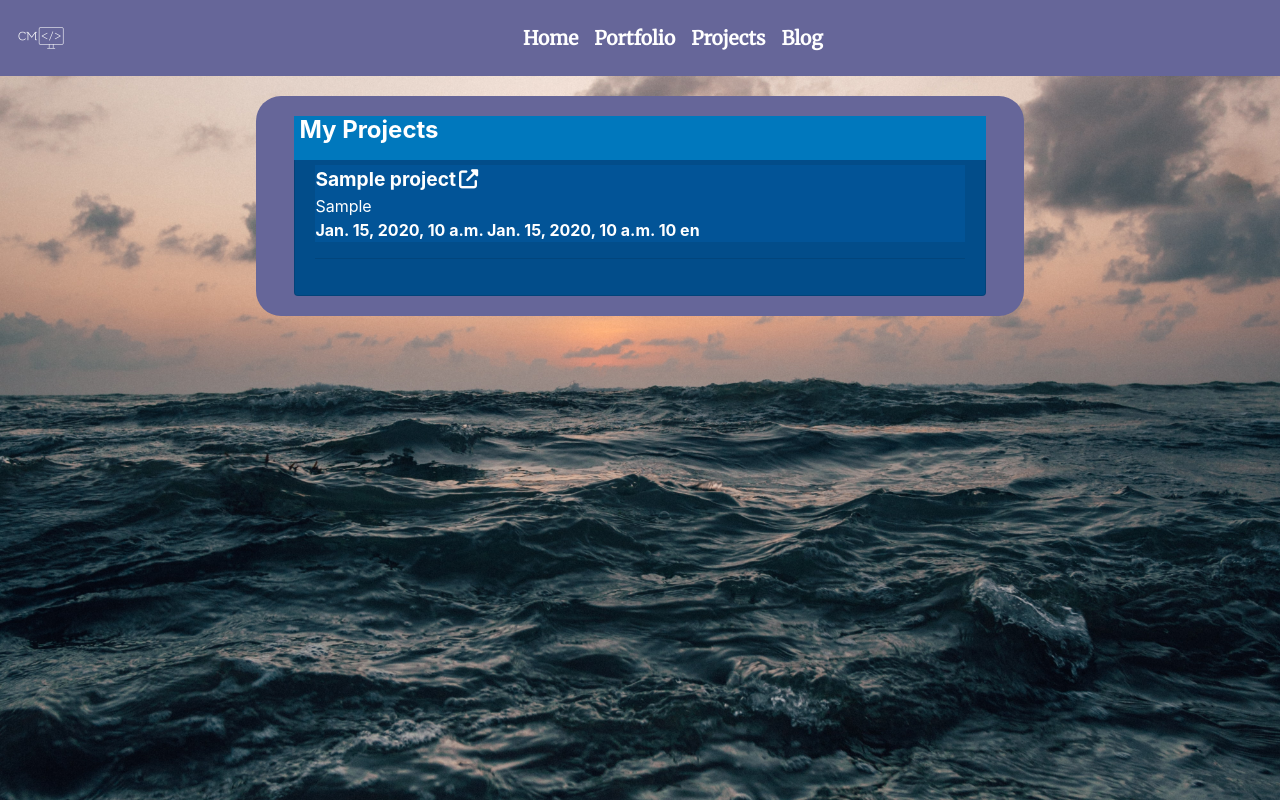
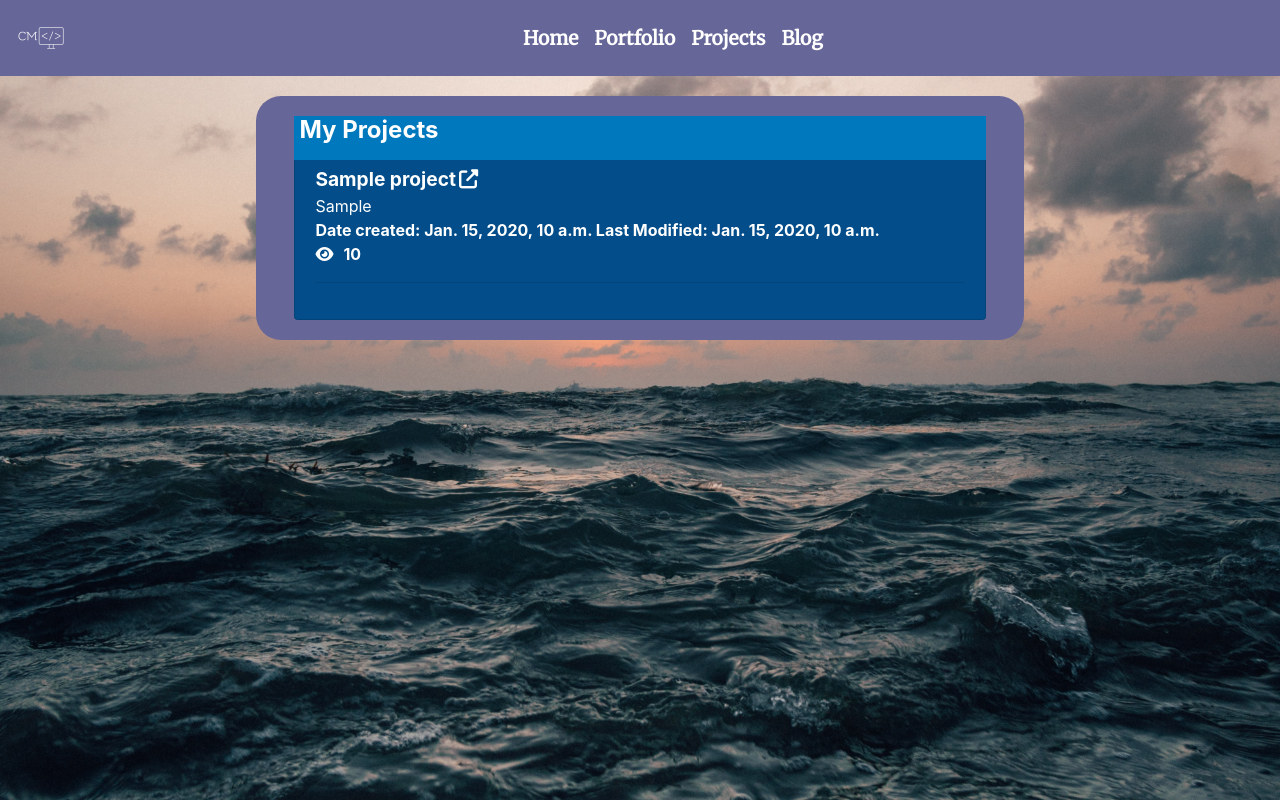
Before and after one commit to Calmac56/mysite, a Django app: page /me/projects/ in a window 1280 px wide. Run offline with Django 3.2, Linux system fonts and the light colour scheme; tables that the repository leaves empty hold one stand-in row (values such as "Sample post"); some libraries are stand-ins or nearby versions.

Commit message:
Updated projects page to show views

```diff
--- a/mysiteapp/urls.py
+++ b/mysiteapp/urls.py
@@ -6,6 +6,7 @@ app_name = 'mysiteapp'
 urlpatterns = [
     path('', views.index, name='index'),
     path('projects/', views.project, name='projects'),
-    path('portfolio/', views.portfolio, name='portfolio')
+    path('portfolio/', views.portfolio, name='portfolio'),
+    path('project/<int:projid>/', views.updateviews, name='updateviews'),
 
 ]
--- a/mysiteapp/views.py
+++ b/mysiteapp/views.py
@@ -1,4 +1,4 @@
-from django.shortcuts import render
+from django.shortcuts import render, redirect
 from django.shortcuts import HttpResponse
 from mysiteapp.models import Language, Projects
 
@@ -14,3 +14,11 @@ def project(request):
 
 def portfolio(request):
     return render(request, 'mysiteapp/portfolio.html')
+
+def updateviews(request,projid):
+
+    currentviews = Projects.objects.get(projid=projid).views
+    newviews = currentviews + 1
+    Projects.objects.filter(projid=projid).update(views=newviews)
+    url = currentviews = Projects.objects.get(projid=projid).url
+    return redirect(url)
--- a/static/css/projects.css
+++ b/static/css/projects.css
@@ -36,12 +36,14 @@
 }
 
 #projlist{
-    background-color: rgb(2, 84, 151);
+    background-color: rgb(2, 77, 138);
 }
 
 #projlist:hover{
     background-color: rgb(2, 109, 197);
     padding: 10px;
+    transition: all .2s ease;
+    -webkit-transition: all .2s ease;
 
 }
 
@@ -80,9 +82,15 @@ i{
 }
 
 
-#namelink{
+#namelink {
     float:none;
     margin-left: 3px;
+}
+
+#views{
+    float:none;
+    margin-right: none;
+    padding:none;
 }
 
 #namelink:hover{
@@ -92,3 +100,9 @@ i{
 #projinfo{
     color:white;
 }
+
+
+#extrainfo{
+    color: white;
+    font-weight: bold;
+}
--- a/templates/mysiteapp/base.html
+++ b/templates/mysiteapp/base.html
@@ -15,7 +15,13 @@
     <script src="https://stackpath.bootstrapcdn.com/bootstrap/4.4.1/js/bootstrap.min.js" integrity="sha384-wfSDF2E50Y2D1uUdj0O3uMBJnjuUD4Ih7YwaYd1iqfktj0Uod8GCExl3Og8ifwB6" crossorigin="anonymous"></script>
     <script src="https://kit.fontawesome.com/b931e73ba5.js" crossorigin="anonymous"></script>
     <link rel="shortcut icon" type="image/png" href="{% static 'images/favicon.png' %}">
+
     <link rel="stylesheet" href="https://stackpath.bootstrapcdn.com/bootstrap/4.4.1/css/bootstrap.min.css" integrity="sha384-Vkoo8x4CGsO3+Hhxv8T/Q5PaXtkKtu6ug5TOeNV6gBiFeWPGFN9MuhOf23Q9Ifjh" crossorigin="anonymous"></link>
+    <script>
+      $(function () {
+      $('[data-toggle="tooltip"]').tooltip()
+    })
+    </script>
 {% block head_block %}
 {% endblock %}
 </head>
--- a/templates/mysiteapp/index.html
+++ b/templates/mysiteapp/index.html
@@ -46,9 +46,5 @@
 
 
 </div>
-<script>
-  $(function () {
-  $('[data-toggle="tooltip"]').tooltip()
-})
-</script>
+
 {% endblock %}
--- a/templates/mysiteapp/projects.html
+++ b/templates/mysiteapp/projects.html
@@ -16,11 +16,11 @@
         {% if project %}
         {% for theproject in project %}
         <div id="projlist">
-            <h id="projname"><a id="projurl" href="{{ theproject.url }}"> {{ theproject.name }}<i id="namelink" class="fas fa-external-link-alt"></i></a></h>
-            <i class="fab fa-{{ theproject.projecticon }} fa-5x"></i>
+            <h id="projname"><a id="projurl" href="{% url 'mysiteapp:updateviews' theproject.projid %}" target="_blank"> {{ theproject.name }}<i id="namelink" class="fas fa-external-link-alt"></i></a></h>
+            <i class="fab fa-{{ theproject.projecticon }} fa-5x" data-toggle="tooltip" title="{{ theproject.mainlanguage }}"></i>
             <div id="projinfo">{{ theproject.info }}</div>
-            <div id="projdata"> {{ theproject.datecreated }} {{ theproject.lastmodified }}
-                {{ theproject.views }} {{ theproject.mainlanguage }}</div>
+            <div id="projdata"> Date created: {{ theproject.datecreated }} Last Modified: {{ theproject.lastmodified }}</div>
+                <div id="extrainfo"><i class="fas fa-eye" id="views" data-toggle="tooltip" title="Project views"></i>{{ theproject.views }}</div>
 
 
         </div>
```
Also changed, not shown: populateprojects.py (+6 -2 lines).
